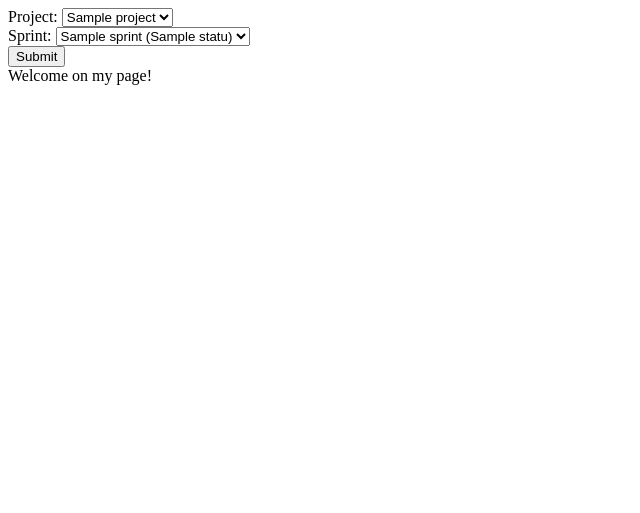
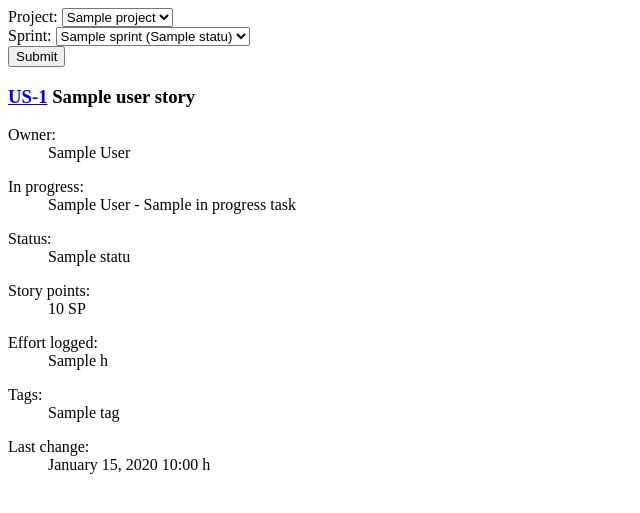
Before and after one commit to pk16011990/yodiz-api, a Symfony app: template templates/Homepage/index.html.twig in a window 1280 px wide. Shown: the top 513 px of the page, without its empty margins (0-640 px from the left). Run offline with Twig, Linux system fonts and the light colour scheme; the template is opened without the code that fills it: most values are stand-ins (such as "Sample title", 1, 10 or a date in 2020); some libraries are stand-ins or nearby versions.

Commit message:
render userstories

```diff
--- a/src/Controller/HomepageController.php
+++ b/src/Controller/HomepageController.php
@@ -35,13 +35,12 @@ class HomepageController extends AbstractController
             }
         }
 
-        dump($userStories);
-
         return $this->render('Homepage/index.html.twig', [
             'activeProjectId' => $activeProjectId,
             'activeSprintId' => $activeSprintId,
             'projects' => $projects,
             'sprints' => $sprints,
+            'userStories' => $userStories,
         ]);
     }
 }
--- a/src/Model/Yodiz/Task/Task.php
+++ b/src/Model/Yodiz/Task/Task.php
@@ -87,4 +87,9 @@ class Task
         return $this->updatedOn;
     }
 
+    public function isInProgress(): bool
+    {
+        return in_array(strtolower($this->status->getTitle()), ['done', 'new']) === false;
+    }
+
 }
--- a/templates/Homepage/index.html.twig
+++ b/templates/Homepage/index.html.twig
@@ -34,5 +34,54 @@
 
         <button type="submit">Submit</button>
     </form>
-    Welcome on my page!
+    {% for userStory in userStories %}
+        <div>
+            <h3>
+                {# What is number 10273 in url? #}
+                <a href="https://app.yodiz.com/plan/pages/board.vz?cid=10273#/app/us-{{ userStory.id }}">US-{{ userStory.id }}</a>
+                {{ userStory.title }}
+            </h3>
+
+            <dl>
+                <dt>Owner:</dt>
+                <dd>{{ userStory.owner ? userStory.owner.fullName : 'nobody' }}</dd>
+            </dl>
+            <dl>
+                <dt>In progress:</dt>
+                <dd>
+                    {% for inProgressTask in userStory.inProgressTasks %}
+                        <div>
+                            {% if inProgressTask.owner is null %}
+                                Unassigned -
+                            {% else %}
+                                {{ inProgressTask.owner.fullName }} -
+                            {% endif %}
+                            {{ inProgressTask.title }}
+                        </div>
+                    {% endfor %}
+                </dd>
+            </dl>
+            <dl>
+                <dt>Status:</dt>
+                <dd>{{ userStory.status.title }}</dd>
+            </dl>
+            <dl>
+                <dt>Story points:</dt>
+                <dd>{{ userStory.storyPoints }} SP</dd>
+            </dl>
+            <dl>
+                <dt>Effort logged:</dt>
+                <dd>{{ userStory.effortLogged }} h</dd>
+            </dl>
+            <dl>
+                <dt>Tags:</dt>
+                <dd>{% for tag in userStory.tags %}{{ tag.title }}{% if not loop.last %}, {% endif %}{% endfor %}</dd>
+            </dl>
+
+            <dl>
+                <dt>Last change:</dt>
+                <dd>{{ userStory.lastChangeOn|date }} h</dd>
+            </dl>
+        </div>
+    {% endfor %}
 {% endblock %}
```
Also changed, not shown: src/Model/Yodiz/UserStory/UserStory.php (+29 -0 lines).
